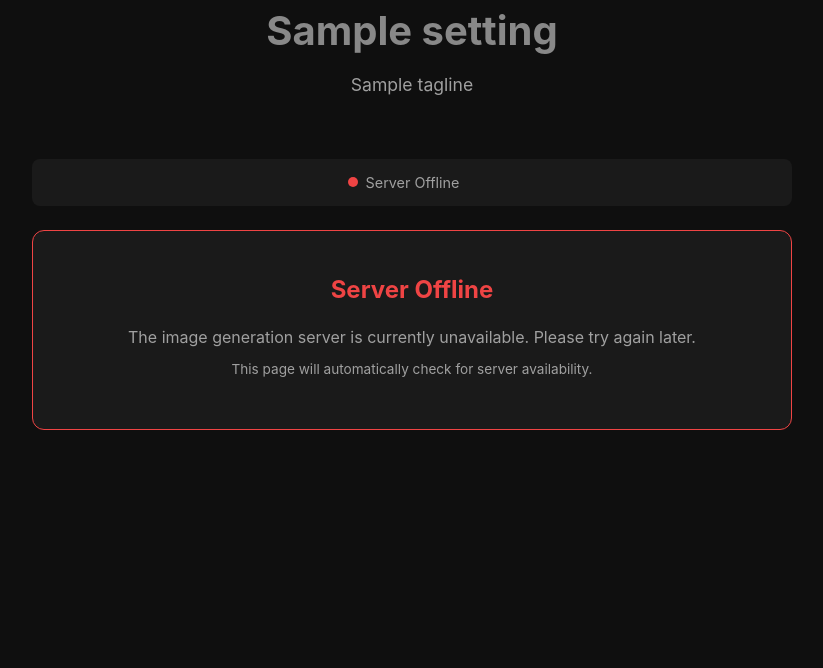
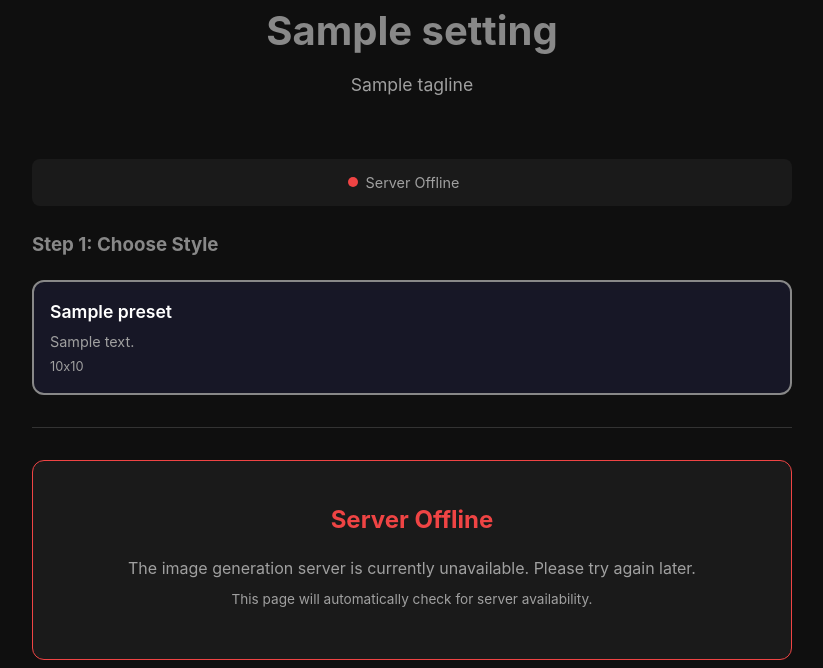
Before and after one commit to ValyrianTech/genselfie, a FastAPI app: template templates/index.html in a window 1280 px wide. Shown: the part 375-1043 px from the top of the page, without its empty margins (228-1051 px from the left). Before the commit the page ends 805 px from the top, so only its background shows below. Run offline with FastAPI, Linux system fonts and the light colour scheme; the template is opened without the code that fills it: most values are stand-ins (such as "Sample title", 1, 10 or a date in 2020); grey boxes marked "Sample" are stand-in pictures; data that the repository does not hold is empty; some libraries are stand-ins or nearby versions.

Commit message:
Move style selection (presets) to Step 1 above examples; renumber subsequent steps

```diff
--- a/templates/index.html
+++ b/templates/index.html
@@ -26,6 +26,27 @@
         <span class="status-text" id="status-text">Checking server...</span>
         <span class="queue-info" id="queue-info"></span>
     </div>
+
+    <!-- Step 1: Choose Style (Presets) -->
+    {% if presets %}
+    <div class="step" id="step-preset">
+        <h3>Step 1: Choose Style</h3>
+        <div class="preset-options">
+            {% for preset in presets %}
+            <label class="preset-option {% if loop.first %}selected{% endif %}">
+                <input type="radio" name="preset_id" value="{{ preset.id }}" {% if loop.first %}checked{% endif %}>
+                <div class="preset-option-content">
+                    <span class="preset-name">{{ preset.name }}</span>
+                    {% if preset.description %}
+                    <span class="preset-desc">{{ preset.description }}</span>
+                    {% endif %}
+                    <span class="preset-size">{{ preset.width }}x{{ preset.height }}</span>
+                </div>
+            </label>
+            {% endfor %}
+        </div>
+    </div>
+    {% endif %}
 
     <!-- Examples Gallery (always rendered so JS can populate per preset) -->
     <section class="examples" id="examples-section">
@@ -62,9 +83,9 @@
     <section class="generate-section" id="generate-section" style="display: none;">
         <h2>Get Your Selfie</h2>
 
-        <!-- Step 1: Profile Image -->
+        <!-- Step {{ "2" if presets else "1" }}: Profile Image -->
         <div class="step" id="step-image">
-            <h3>Step 1: Your Photo</h3>
+            <h3>Step {{ "2" if presets else "1" }}: Your Photo</h3>
 
             <div class="tabs">
                 <button class="tab active" data-tab="social">Social Media</button>
@@ -102,30 +123,9 @@
             </div>
         </div>
 
-        <!-- Step 2: Choose Style (Presets) -->
-        {% if presets %}
-        <div class="step" id="step-preset">
-            <h3>Step 2: Choose Style</h3>
-            <div class="preset-options">
-                {% for preset in presets %}
-                <label class="preset-option {% if loop.first %}selected{% endif %}">
-                    <input type="radio" name="preset_id" value="{{ preset.id }}" {% if loop.first %}checked{% endif %}>
-                    <div class="preset-option-content">
-                        <span class="preset-name">{{ preset.name }}</span>
-                        {% if preset.description %}
-                        <span class="preset-desc">{{ preset.description }}</span>
-                        {% endif %}
-                        <span class="preset-size">{{ preset.width }}x{{ preset.height }}</span>
-                    </div>
-                </label>
-                {% endfor %}
-            </div>
-        </div>
-        {% endif %}
-
         <!-- Step {{ "3" if presets else "2" }}: Payment -->
         <div class="step" id="step-payment">
-            <h3>Step 2: Payment</h3>
+            <h3>Step {{ "3" if presets else "2" }}: Payment</h3>
 
             <div class="price-display">
                 <span class="price">{{ "%.2f"|format(settings.price_cents / 100) }} {{ settings.currency }}</span>
```
